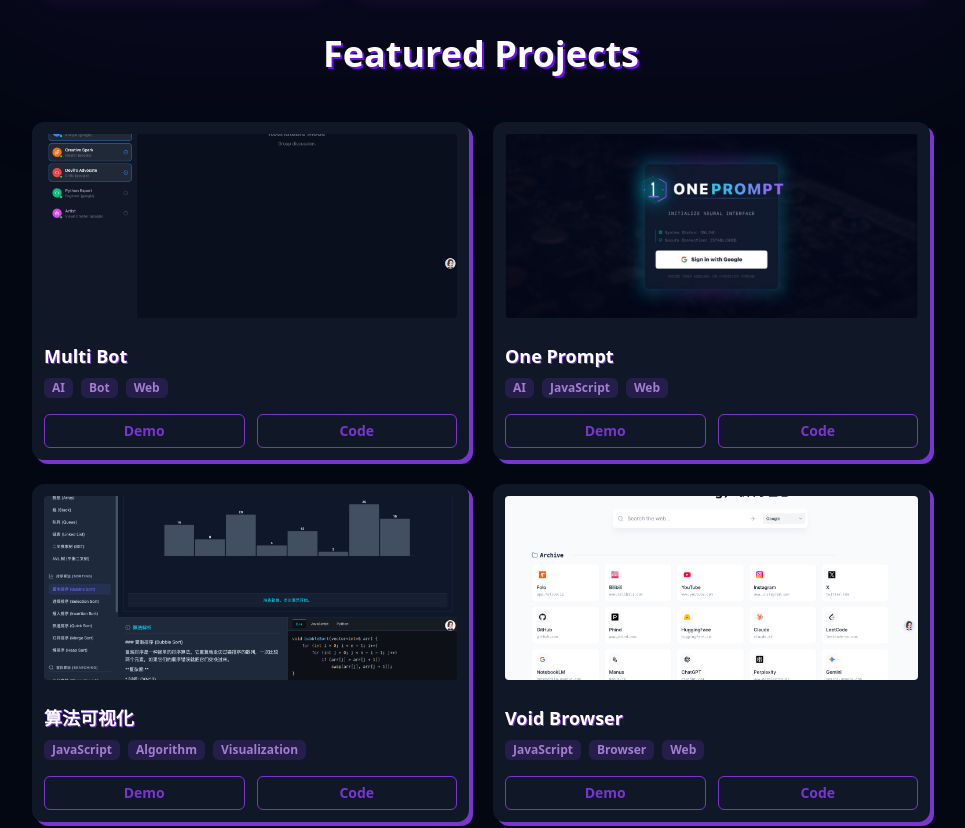
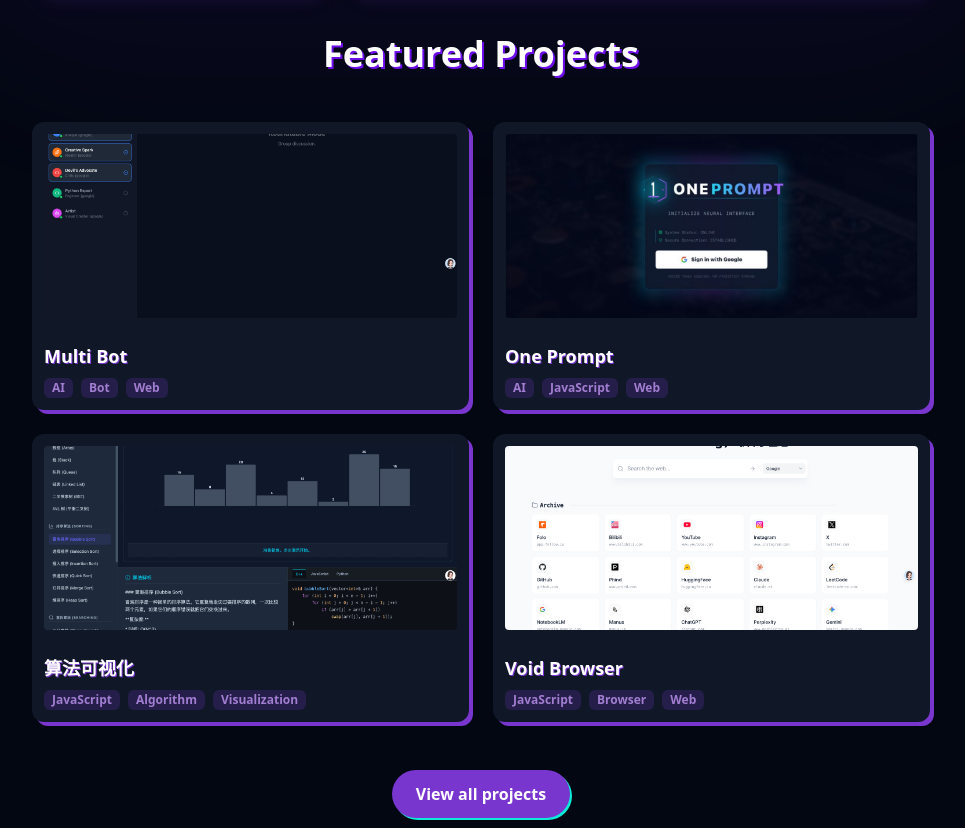
Before and after one commit to IdealDestructor/lab, an Astro site: page / in a window 1280 px wide. Shown: the part 1252-2080 px from the top of the page, without its empty margins (159-1124 px from the left). Built offline with nearby package versions, Linux system fonts and the light colour scheme; Astro itself is replaced by a stand-in of ours.

Commit message:
Update homeProjectCard.astro

```diff
--- a/src/components/home/homeProject/homeProjectCard.astro
+++ b/src/components/home/homeProject/homeProjectCard.astro
@@ -1,6 +1,4 @@
 ---
-import { HiArrowRight } from "react-icons/hi";
-
 export interface Props {
     titulo: string;
     imagen: string;
@@ -9,11 +7,14 @@
     codigo: string;
 }
 
-const { titulo, imagen, tecnologias, demo, codigo } = Astro.props;
+const { titulo, imagen, tecnologias, demo } = Astro.props;
 ---
 
-<div
-  class="group flex w-full max-w-md mx-auto flex-col overflow-hidden rounded-xl bg-gray-900 border border-none transition-all hover:scale-[1.015] drop-shadow-[4px_4px_0_#7836cf]"
+<a
+    href={demo}
+    target="_blank"
+    rel="noopener noreferrer"
+    class="group flex w-full max-w-md mx-auto flex-col overflow-hidden rounded-xl bg-gray-900 border border-none transition-all hover:scale-[1.02] drop-shadow-[4px_4px_0_#7836cf] cursor-pointer"
 >
     <img
         src={imagen}
@@ -22,9 +23,13 @@
     />
 
     <div class="flex flex-col grow p-3">
-    <h3 class="text-lg font-semibold mb-2 text-white drop-shadow-[1px_1px_0_#7836cf]">{titulo}</h3>
+        <h3
+            class="text-lg font-semibold mb-2 text-white drop-shadow-[1px_1px_0_#7836cf]"
+        >
+            {titulo}
+        </h3>
 
-    <div class="flex flex-wrap gap-2 mb-4">
+        <div class="flex flex-wrap gap-2">
             {
                 tecnologias.map((tech) => (
                     <span class="rounded-md bg-[#7836cf]/20 text-[#a27ed1] px-2 py-0.5 text-xs font-semibold">
@@ -33,25 +38,5 @@
                 ))
             }
         </div>
-
-    <div class="mt-auto flex justify-between gap-3">
-      <a
-        href={demo}
-        target="_blank"
-        rel="noopener noreferrer"
-        class="w-full text-center border border-[#7836cf] text-[#7836cf] py-1.5 rounded-md text-sm font-semibold hover:bg-[#7836cf] hover:text-gray-900 transition-colors"
-      >
-        Demo
+    </div>
 </a>
-
-      <a
-        href={codigo}
-        target="_blank"
-        rel="noopener noreferrer"
-        class="w-full text-center border border-[#7836cf] text-[#7836cf] py-1.5 rounded-md text-sm font-semibold hover:bg-[#7836cf] hover:text-gray-900 transition-colors"
-      >
-        Code
-      </a>
-    </div>
-  </div>
-</div>
```
Lines whose indentation alone changed are shown as unchanged.
